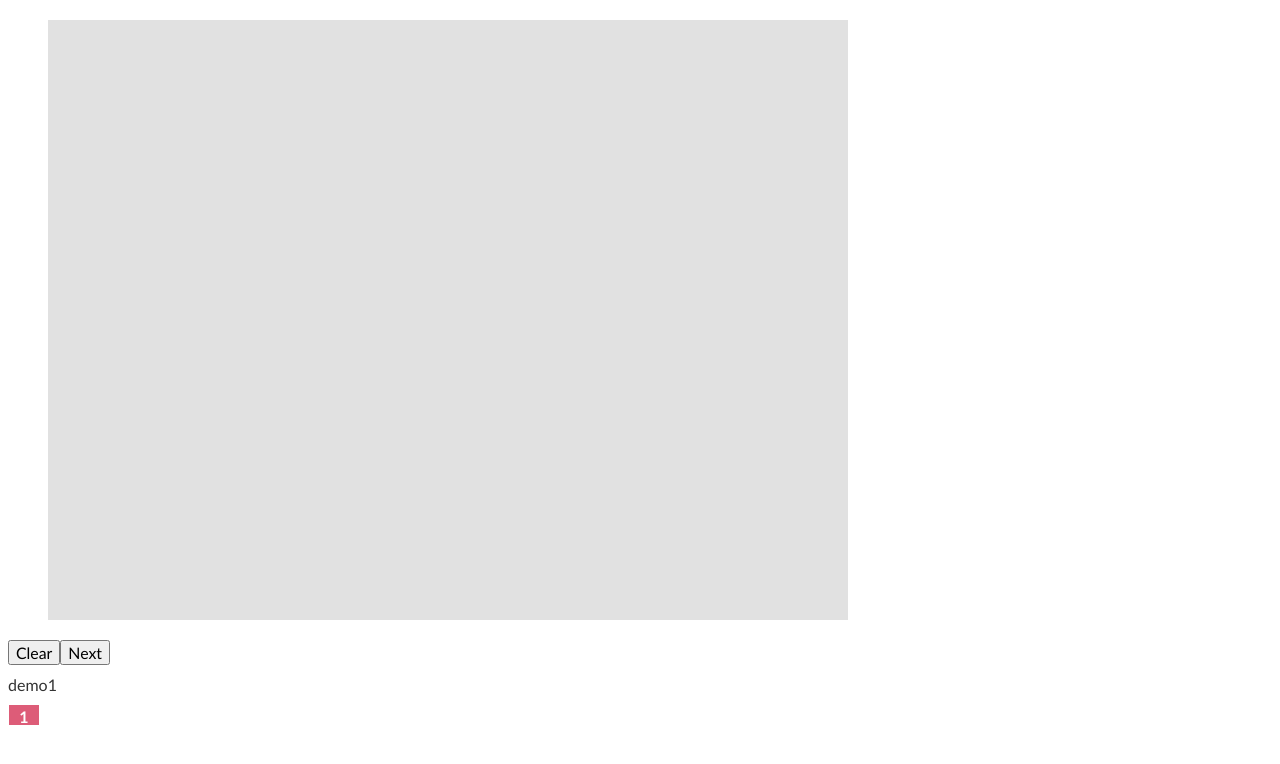
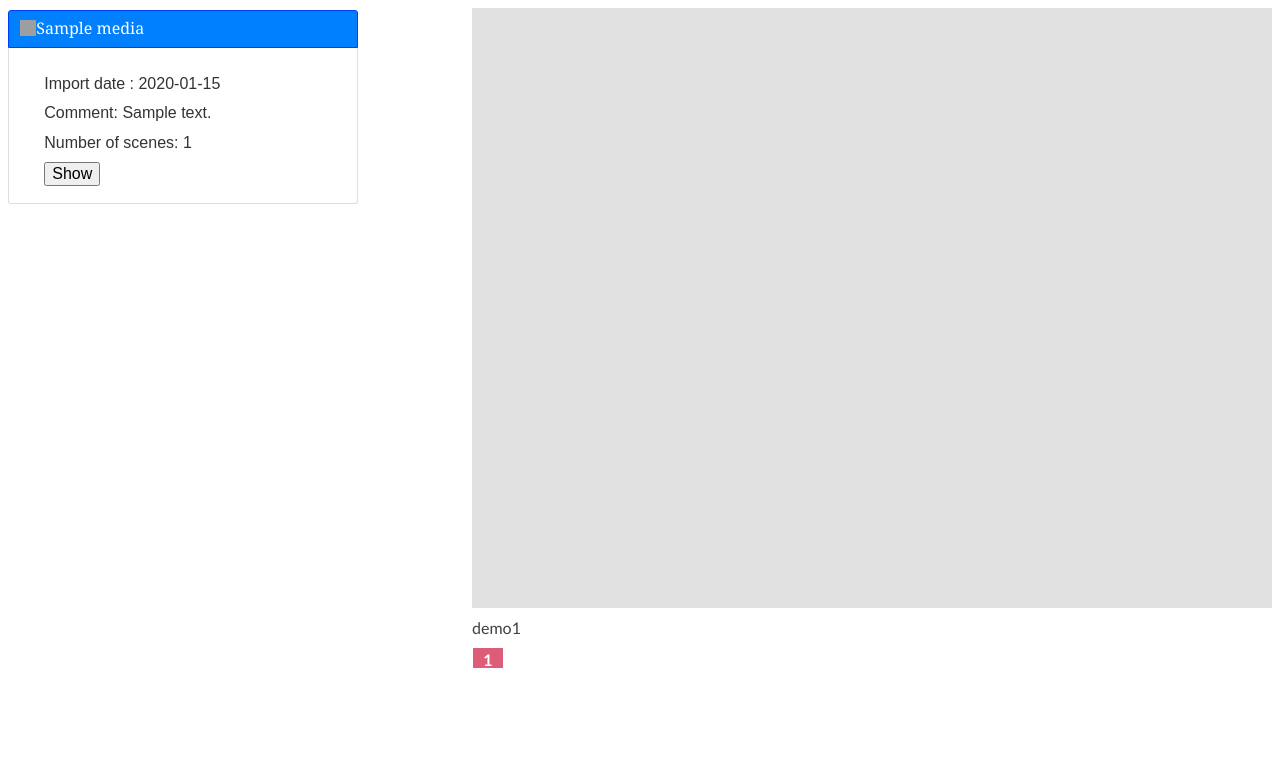
Before and after one commit to mpegjohn/clipviewer, a Java web app: template ClipViewer/src/main/webapp/WEB-INF/views/home.jsp in a window 1280 px wide. Shown: the top 764 px of the page. Run offline with Spring Boot 4, a stand-in JSP engine, Linux system fonts and the light colour scheme; the template is opened without the code that fills it: most values are stand-ins (such as "Sample title", 1, 10 or a date in 2020); the project's own start-up code is not run, and a stand-in starts its controllers and pages; some libraries are stand-ins or nearby versions; grey boxes are pictures that could not be loaded.

Commit message:
Changed format to two columns. Added a button on each media. The slider css might be being over written by the other ui css

```diff
--- a/ClipViewer/src/main/java/com/vidlib/domain/Media.java
+++ b/ClipViewer/src/main/java/com/vidlib/domain/Media.java
@@ -7,6 +7,7 @@
 import java.util.List;
 import javax.persistence.*;
 
+import org.codehaus.jackson.annotate.JsonIgnore;
 import org.hibernate.annotations.LazyCollection;
 import org.hibernate.annotations.LazyCollectionOption;
 
@@ -48,6 +49,7 @@
 	}
 
 	@Column(name = "id_project")
+	@JsonIgnore
 	public Long getId_project() {
 		return id_project;
 	}
@@ -129,6 +131,7 @@
 	}
 
 	@Column(name = "version")
+	@JsonIgnore
 	public int getVersion() {
 		return version;
 	}
@@ -141,6 +144,7 @@
 	@OneToMany(mappedBy = "media", cascade=CascadeType.ALL,
 			orphanRemoval=true, fetch=FetchType.LAZY)
 	//@LazyCollection(LazyCollectionOption.TRUE)
+	@JsonIgnore
 	public List<Scene> getScenes() {
 		return this.scenes;
 	}
--- a/ClipViewer/src/main/webapp/WEB-INF/views/home.jsp
+++ b/ClipViewer/src/main/webapp/WEB-INF/views/home.jsp
@@ -22,6 +22,7 @@
  -->
 <script type="text/javascript"
 	src="http://code.jquery.com/ui/1.10.2/jquery-ui.js">
+
 </script>
 
 <!--
@@ -49,6 +50,10 @@
 
 <link rel="stylesheet" type="text/css"
 	href="<c:url value="/resources/jpaginator/test1.css" />" />
+
+<link rel="stylesheet"
+	href="http://code.jquery.com/ui/1.10.2/themes/smoothness/jquery-ui.css" />
+
 
 <style type="text/css">
 td,tr,img {
@@ -94,12 +99,25 @@
 	padding: 0;
 	margin: 0;
 }
+
+#media_list {
+	width: 350px;
+	float: left;
+}
+
+#wrap {
+	width: 1150;
+	margin: 0 auto;
+}
+
+#thumbnails {
+    float: right;
+    width: 800px;
+}
 </style>
 
 <script type="text/javascript">
-
-function mycarousel_itemLoadCallback(carousel, state)
-{
+	function mycarousel_itemLoadCallback(carousel, state) {
 		// Check if the requested items already exist
 
 		if (carousel.has(carousel.first, carousel.last)) {
@@ -108,48 +126,43 @@
 
 		var first = carousel.first;
 
-    for(var i = carousel.first; i <= carousel.last; i++)
-    {
-    	if(!carousel.has(i))
-    	{
+		for ( var i = carousel.first; i <= carousel.last; i++) {
+			if (!carousel.has(i)) {
 				first = i;
 				break;
 			}
 		}
 
 		var last = carousel.last;
-    jQuery.getJSON('<c:url value="/thumbnails"/>',
-    		{first: first,
-        last: last,
-        id: carousel.carouselid.substring(11) // stripping out 'carousel' to get integer
-        },
-        function(data) {
+		jQuery.getJSON('<c:url value="/thumbnails"/>', {
+			first : first,
+			last : last,
+			id : carousel.carouselid.substring(11)
+		// stripping out 'carousel' to get integer
+		}, function(data) {
 			//console.log('Testing console');
 			mycarousel_itemAddCallback(carousel, first, data);
-        }
-      );
+		});
 	};
 
-function mycarousel_itemAddCallback(carousel, first, json)
-{
+	function mycarousel_itemAddCallback(carousel, first, json) {
 		// Set the size of the carousel
 
 		carousel.size(parseInt(json.total));
 
-    for(var i = 0; i < json.thumbnailList.length; i++)
-    {
+		for ( var i = 0; i < json.thumbnailList.length; i++) {
 			var image_file = json.thumbnailList[i].image;
-    	var table = mycarousel_create_table(json.thumbnailList[i].path + "/" + image_file, json.thumbnailList[i].imageTime);
+			var table = mycarousel_create_table(json.thumbnailList[i].path
+					+ "/" + image_file, json.thumbnailList[i].imageTime);
 
-    	carousel.add(i+first,table);
+			carousel.add(i + first, table);
 		}
 	};
 
 	/**
 	 * Item html creation helper.
 	 */
-function mycarousel_create_table(url, time)
-{
+	function mycarousel_create_table(url, time) {
 		var base_url = '<s:url value="/images/"/>';
 
 		var img_url = '<img src="' + base_url + url + '" />';
@@ -172,122 +185,120 @@
 
 	// From http://jquery.10927.n7.nabble.com/multiple-dynamic-jcarousel-instances-td114488.html
 
-
-$(document).ready(function(){ // MAKE CAROUSELS
+	$(document).ready(function() { // MAKE CAROUSELS
 
 		setup_carousels();
 
-    $("#clear_button").click(function(){
+		$("#test1").jPaginator({
+			nbPages : 1,
+			selectedPage : 1,
+			nbVisible : 6,
+			overBtnLeft : '#test1_o_left',
+			overBtnRight : '#test1_o_right',
+			maxBtnLeft : '#test1_m_left',
+			maxBtnRight : '#test1_m_right',
+			onPageClicked : function(a, num) {
+				$("#page1").html("demo1 - page : " + num);
 				$("#carouselList").remove();
+				$("#imageList").append('<ul id="carouselList"></ul>');
+				get_media(current_media_id, num);
+			}
 		});
 
-    $("#add_button").click(function(){
-        $("#imageList").append('<ul id="carouselList"></ul>');
-		get_media(3, 1);
-//		$("#imageList").append('<ul id="carouselList"></ul>');
-//        $("#carouselList").append('<li> <div id="mycarousel_1" class="dynamiccarousel jcarousel-skin-tango"> <ul></ul></div></li>');
+		$("#media_list").accordion();
 
-        //setup_carousels();
-    });
-
-    $("#test1").jPaginator({
-    	  nbPages:1,
-    	  selectedPage:1,
-    	  nbVisible:6,
-    	  overBtnLeft:'#test1_o_left',
-    	  overBtnRight:'#test1_o_right',
-    	  maxBtnLeft:'#test1_m_left',
-    	  maxBtnRight:'#test1_m_right',
-    	  onPageClicked: function(a,num) {
-    	      $("#page1").html("demo1 - page : "+num);
+		$(".media_select").click(function(){
+			current_media_id = this.id;
 			$("#carouselList").remove();
 			$("#imageList").append('<ul id="carouselList"></ul>');
-    	      get_media(3, num);
-    	  }
+			get_media(current_media_id, 1);
 		});
 
 	});
 
 	// The total number of pages
 	var num_pages;
+	var current_media_id;
 
-function get_media(id, page)
-{
-    jQuery.getJSON('<c:url value="/media/"/>' + id,
-    		{page: page,
-        size: 20
-        },
-        function(data) {
+	function get_media(id, page) {
+		jQuery.getJSON('<c:url value="/media/"/>' + id, {
+			page : page,
+			size : 20
+		}, function(data) {
 			//  $("#carouselList").append('<li> <div id="mycarousel_1" class="dynamiccarousel jcarousel-skin-tango"> <ul></ul></div></li>');
 			//console.log('Testing console');
 			show_carousels(data);
 			setup_carousels();
-        }
-      );
+		});
 	}
 
-function show_carousels(data)
-{
-	if(data.numPages != num_pages)
-	{
+	function show_carousels(data) {
+		if (data.numPages != num_pages) {
 			num_pages = data.numPages;
-		$("#test1").trigger("reset",{
+			$("#test1").trigger("reset", {
 				//selectedPage:null,
-	        nbVisible:6,
-	        nbPages:num_pages//,
+				nbVisible : 6,
+				nbPages : num_pages
+			//,
 			//marginPx:8,
 			//speed:1
 			});
 		}
-	for(var i =0; i< data.sceneIds.length; i++)
-	{
+		for ( var i = 0; i < data.sceneIds.length; i++) {
 
 			var sceneId = data.sceneIds[i];
-    	$("#carouselList").append('<li> <div id="mycarousel_' + sceneId + '" class="dynamiccarousel jcarousel-skin-tango"> <ul></ul></div></li>');
+			$("#carouselList")
+					.append(
+							'<li> <div id="mycarousel_' + sceneId + '" class="dynamiccarousel jcarousel-skin-tango"> <ul></ul></div></li>');
 		}
 	}
 
-function setup_carousels()
-{
-	$('.dynamiccarousel').each(function(){
+	function setup_carousels() {
+		$('.dynamiccarousel').each(function() {
 			$(this).jcarousel({
-        	    itemLoadCallback: mycarousel_itemLoadCallback,
-            	initCallback: initiate_carousel,
-            	carouselid: this.id, //important!
-            	 itemFallbackDimension:100
+				itemLoadCallback : mycarousel_itemLoadCallback,
+				initCallback : initiate_carousel,
+				carouselid : this.id, //important!
+				itemFallbackDimension : 100
 			});
 		});
 	};
 
-function initiate_carousel(carousel,state){ // ON EACH INITIATION, ASSIGN AN ID TO THE CAROUSEL INSTANCE
+	function initiate_carousel(carousel, state) { // ON EACH INITIATION, ASSIGN AN ID TO THE CAROUSEL INSTANCE
 
-	if(state == 'init')
-	{
+		if (state == 'init') {
 			carousel.carouselid = this.carouselid;
 		}
 	};
-
-
-
 </script>
 
 </head>
 <body>
 
 	<div id="wrap">
-	<div id="imageList">
-		<ul id="carouselList">
-		</ul>
+		<div id="media_list">
+
+			<c:forEach var="media_item" items="${mediaList}">
+				<h3>${media_item.name}</h3>
+				<div>
+					<p>Import date : ${media_item.importDate}</p>
+					<p>Comment: ${media_item.comment}</p>
+					<p>Number of scenes: ${media_item.numScenes}</p>
+					<input type="button" id="${media_item.id_media}" class="media_select" value="Show"/>
 				</div>
+
+			</c:forEach>
+
 		</div>
-<p>
-<input type="button" id="clear_button" value="Clear"/><input type="button" id="add_button" value="Next"/>
-</p>
+		<div id="thumbnails">
+			<div id="imageList"></div>
+
 			<p id="page1">demo1</p>
 			<div id="test1">
 
 				<!-- optional left control buttons -->
-    <nav id="test1_m_left"></nav><nav id="test1_o_left"></nav>
+				<nav id="test1_m_left"></nav>
+				<nav id="test1_o_left"></nav>
 
 				<div class='paginator_p_wrap'>
 					<div class='paginator_p_bloc'>
@@ -296,15 +307,22 @@
 				</div>
 
 				<!-- optional right control buttons -->
-    <nav id="test1_o_right"></nav><nav id="test1_m_right"></nav>
+				<nav id="test1_o_right"></nav>
+				<nav id="test1_m_right"></nav>
 
 
 				<!-- slider -->
-    <div class='paginator_slider ui-slider ui-slider-horizontal ui-widget ui-widget-content ui-corner-all'>
+				<div
+					class='paginator_slider ui-slider ui-slider-horizontal ui-widget ui-widget-content ui-corner-all'>
 					<a class='ui-slider-handle ui-state-default ui-corner-all' href='#'></a>
 				</div>
 
 			</div>
+		</div>
+
+	</div>
+
+
 
 </body>
 </html>
```
Also changed, not shown: ClipViewer/src/main/java/com/vidlib/clipviewer/HomeController.java (+14 -11 lines), 3 other files. Lines whose indentation alone changed are shown as unchanged.
